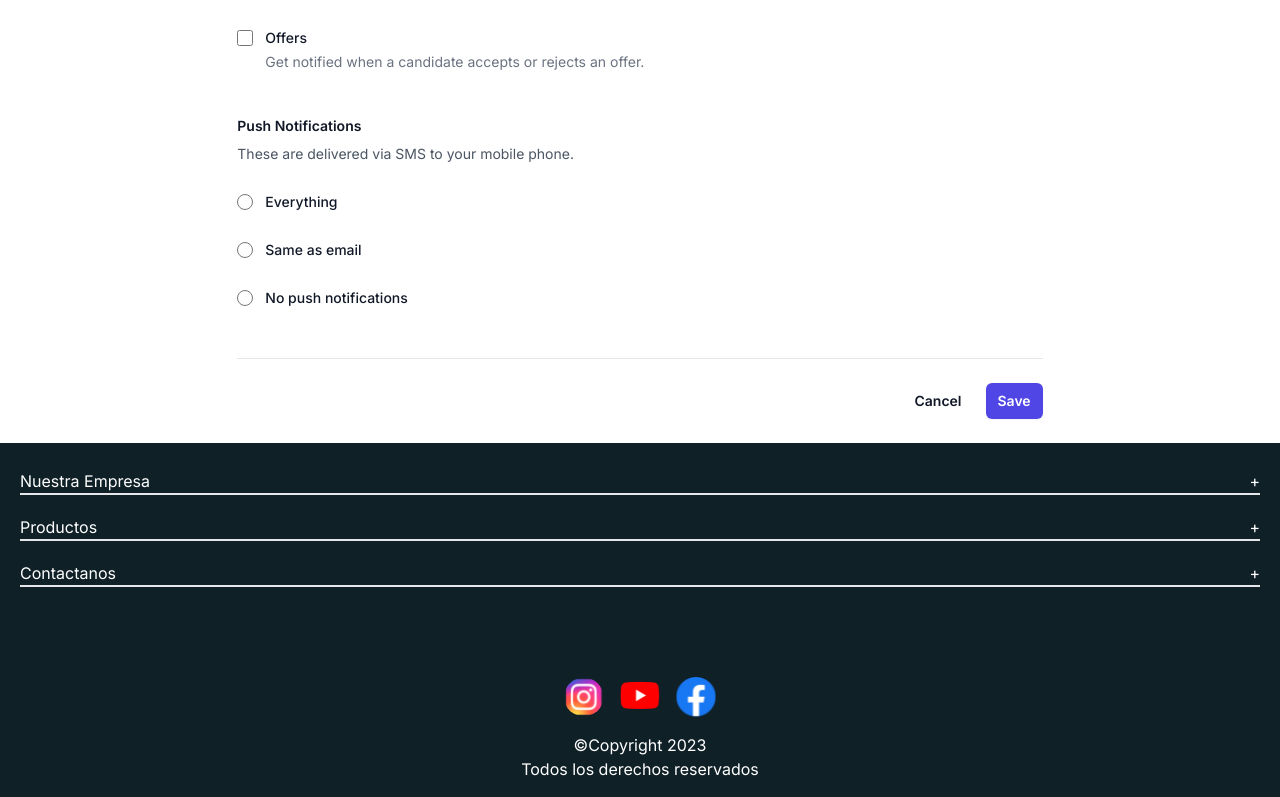
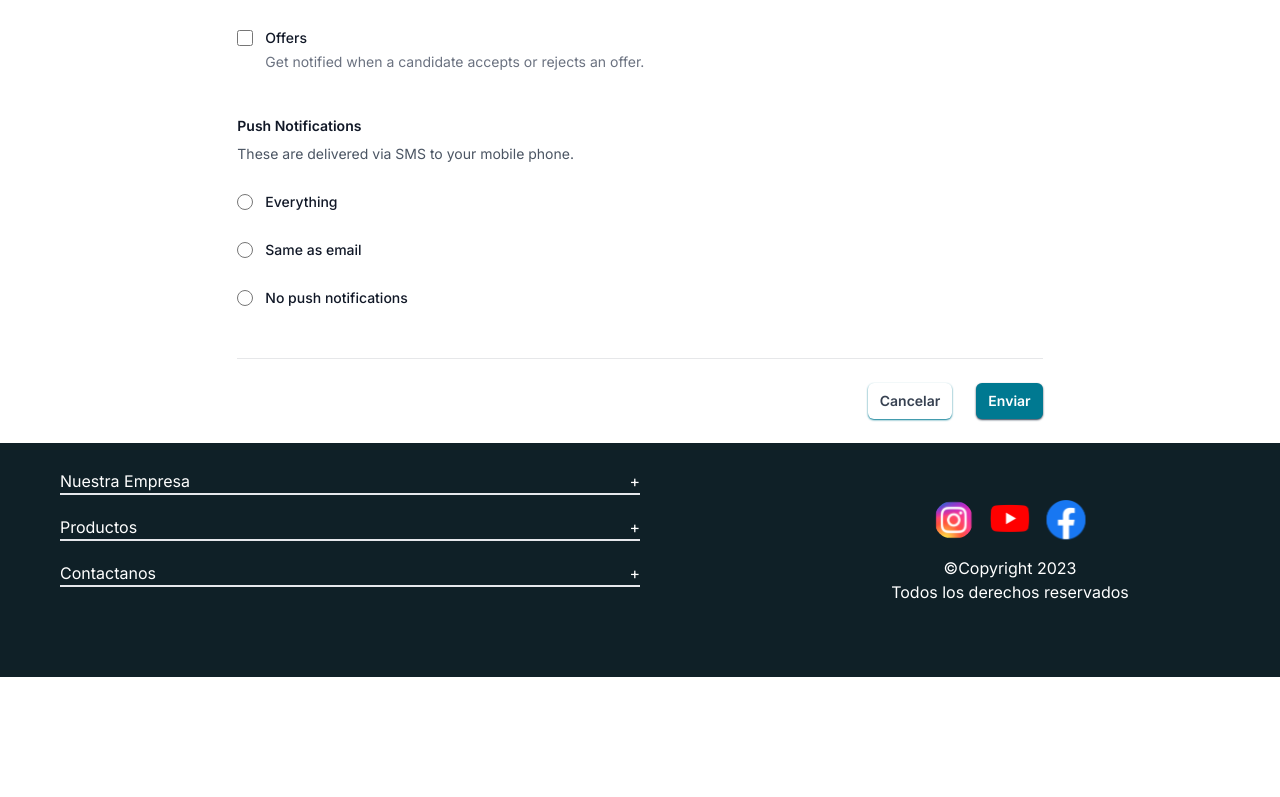
Before and after one commit to Davidmenq/ecommerce_CodiGO, a Next.js app: page /contactanos in a window 1280 px wide. Shown: the part 1829-2626 px from the top of the page. After the commit the page ends 2506 px from the top, so only its background shows below. Built offline with nearby package versions, Linux system fonts and the light colour scheme.

Commit message:
agregando responsive a Footer

```diff
--- a/src/app/[id]/page.tsx
+++ b/src/app/[id]/page.tsx
@@ -58,9 +58,8 @@ const Producto = (props) => {
 
   return (
     <div className="bg-white">
-      <div>
-        Detalles de Producto: {producto.title} / {producto.category} / {producto.description}
-
+      <div className='p-2 sm:px-6'>
+        <strong>Detalles de Producto:</strong> {producto.title} / {producto.category} / {producto.description}
       </div>
       <div className="pt-6">
         <nav>
@@ -154,7 +153,7 @@ const Producto = (props) => {
             <form className="mt-10">
               <button
                 type="submit"
-                className="mt-10 flex w-full items-center justify-center rounded-md border border-transparent bg-indigo-600 px-8 py-3 text-base font-medium text-white hover:bg-indigo-700 focus:outline-none focus:ring-2 focus:ring-indigo-500 focus:ring-offset-2"
+                className="mt-10 flex w-full items-center justify-center rounded-md border border-transparent bg-[#007991] px-8 py-3 text-base font-medium text-white hover:bg-indigo-700 focus:outline-none focus:ring-2 focus:ring-indigo-500 focus:ring-offset-2"
                 >
                 Agregar al carrito
               </button>
@@ -172,7 +171,7 @@ const Producto = (props) => {
             </div>
 
             <div className="mt-10">
-              <h3 className="text-sm font-medium text-gray-900">Highlights</h3>
+              <h3 className="text-sm font-medium text-gray-900">Características Principales</h3>
 
               <div className="mt-4">
                 <ul role="list" className="list-disc space-y-2 pl-4 text-sm">
--- a/src/app/contactanos/page.tsx
+++ b/src/app/contactanos/page.tsx
@@ -336,14 +336,14 @@ export default function Example() {
       </div>
 
       <div className="mt-6 flex items-center justify-end gap-x-6">
-        <button type="button" className="text-sm font-semibold leading-6 text-gray-900">
-          Cancel
+        <button type="button" className="text-sm font-semibold text-gray-700 shadow-[#007991] shadow-sm rounded-md px-3 py-2">
+          Cancelar
         </button>
         <button
           type="submit"
-          className="rounded-md bg-indigo-600 px-3 py-2 text-sm font-semibold text-white shadow-sm hover:bg-indigo-500 focus-visible:outline focus-visible:outline-2 focus-visible:outline-offset-2 focus-visible:outline-indigo-600"
+          className="rounded-md bg-[#007991] px-3 py-2 text-sm font-semibold text-white shadow-sm shadow-slate-700 hover:bg-[#3d94a5] focus-visible:outline focus-visible:outline-2 focus-visible:outline-offset-2 focus-visible:outline-indigo-600"
         >
-          Save
+          Enviar
         </button>
       </div>
     </form>
--- a/src/components/AcordeonTailwind.jsx
+++ b/src/components/AcordeonTailwind.jsx
@@ -18,7 +18,9 @@ const AcordeonTailwind = () => {
     <div className="flex flex-col h-auto w-auto justify-center items-center">
       {data.map((item, i) => (
           <div key={i} className=" px-5 py-2.5 bg-[#0F2027]">
-            <div className="text-white flex justify-between items-center border-b-2 cursor-pointer" onClick={()=>toggle(i)}>
+            <div className="text-white flex justify-between items-center border-b-2 cursor-pointer"
+              onClick={()=>toggle(i)}
+              >
               <h2>{item.tema}</h2>
               <span>{selected === i ?  '-' : '+'}</span>
             </div>
@@ -50,10 +52,7 @@ const data = [
   {
     tema: "Contactanos",
     texto:
-      `Contáctanos y te ayudaremos con nuestros expertos en las consultas o dudas que tengas a través de nuestros canales de atención.
-      Servicio al cliente: (01) 999-999
-      email: servicioalcliente@tienda.com
-      Servicio Técnico: (01) 999-999`,
+      "Contáctanos y te ayudaremos con nuestros expertos en las consultas o dudas que tengas a través de nuestros canales de atención. ➤➤➤📞📱📲 Servicio al cliente: (01)999-999. ➤➤➤📧📧📧 email: servicioalcliente@tienda.com ➤➤➤📱🔋💻 Servicio Técnico: (01) 999-999",
   },
 
 ];
--- a/src/components/Footer.jsx
+++ b/src/components/Footer.jsx
@@ -4,11 +4,11 @@ import Link from 'next/link'
 
 const Footer = () => {
   return (
-    <div className='flex flex-col bg-[#0F2027]'>
-        <div className='mt-4 mb-20'>
+    <div className='flex flex-col bg-[#0F2027] sm:grid sm:grid-cols-2 sm:pl-10'>
+        <div className='flex content-center mt-4 mb-20'>
             <AcordeonTailwind />
         </div>
-        <div className='w-auto flex-col'>
+        <div className='flex w-auto flex-col sm:justify-center sm:items-center sm:content-center lg:pl-20'>
             <div className='flex flex-row justify-center'>
                 <Link href='https://www.instagram.com' target="_blank" rel="noopener noreferrer">
                     <Image src='/imagenes/instagram.svg' href='https://www.youtube.com' width={20} height={20} alt="link de Instagram" className="mx-2 cursor-pointer h-10 w-10"/>
```
